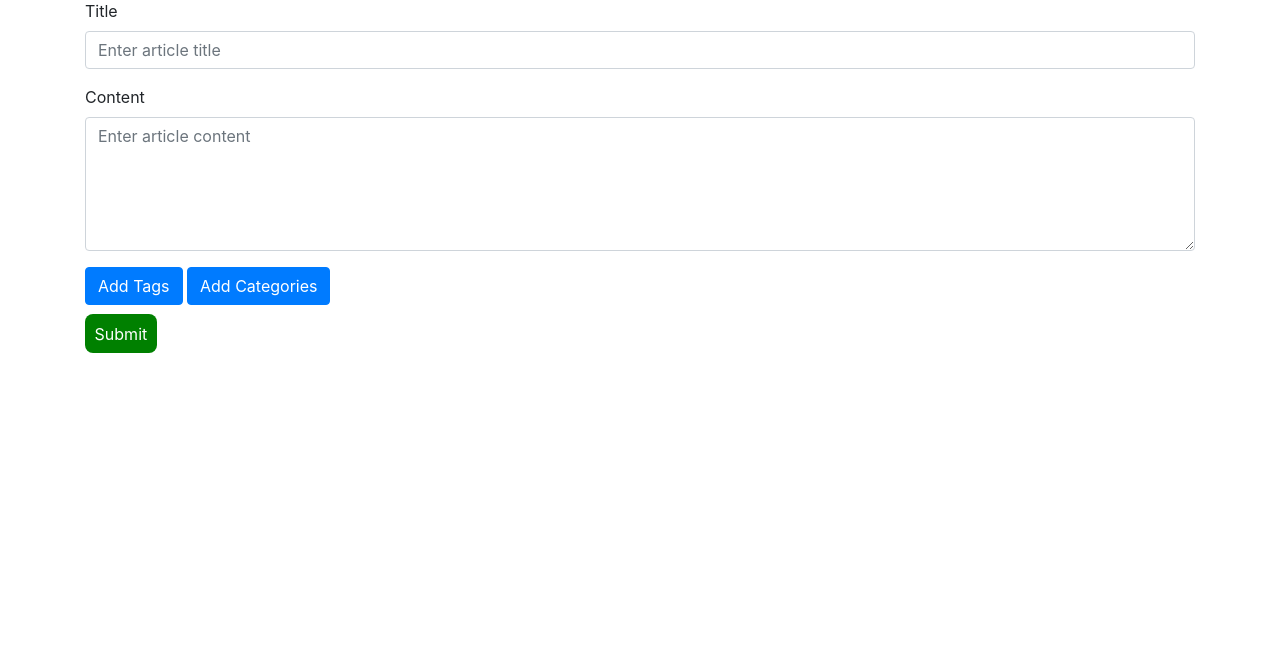
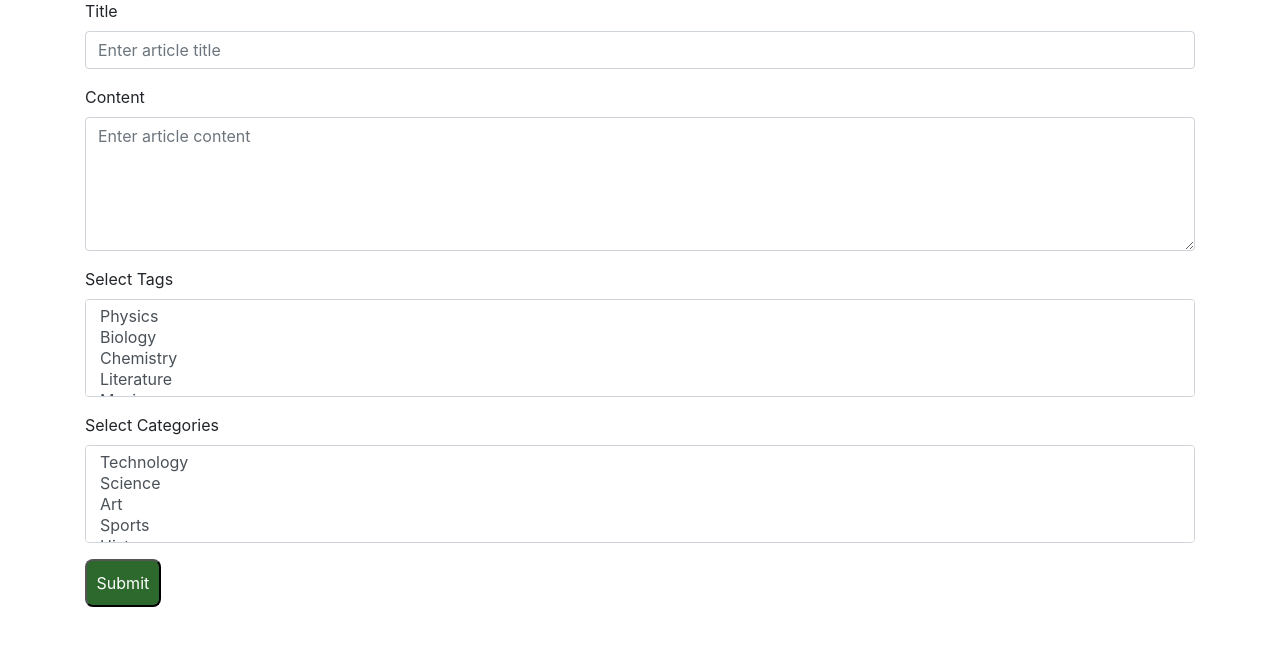
Before and after one commit to Youcode-Classe-E-2023-2024/elmehdi_elfari_Wiki, a PHP site: page /views/addarticle_view.php in a window 1280 px wide. Shown: the part 71-717 px from the top of the page. Run offline with PHP 8.4, Linux system fonts and the light colour scheme.

Commit message:
add article view

```diff
--- a/views/addarticle_view.php
+++ b/views/addarticle_view.php
@@ -5,60 +5,25 @@
     <meta charset="UTF-8">
     <title>Add Article</title>
     <link href="https://stackpath.bootstrapcdn.com/bootstrap/4.5.2/css/bootstrap.min.css" rel="stylesheet">
+    <link rel="stylesheet" href="assets/css/style.css">
+
 </head>
-<style>
-    .buttonsub {
-        background-color: green;
-        padding: 0.6rem;
-        border-radius: 8px;
-        color: white;
-
-    }
-
-    .buttonsub:hover {
-        color: white;
-        text-decoration: none;
-    }
-</style>
 
 <body>
     <div class="container mt-4">
         <h2>Add New Article</h2>
-        <form>
+        <form method="post" action="index.php?page=addarticle">
             <div class="form-group">
                 <label for="articleTitle">Title</label>
-                <input type="text" class="form-control" id="articleTitle" placeholder="Enter article title">
+                <input type="text" name="title" class="form-control" id="articleTitle" placeholder="Enter article title">
             </div>
             <div class="form-group">
                 <label for="articleContent">Content</label>
-                <textarea class="form-control" id="articleContent" rows="5" placeholder="Enter article content"></textarea>
+                <textarea class="form-control" name="content" id="articleContent" rows="5" placeholder="Enter article content"></textarea>
             </div>
             <div class="form-group">
-                <button type="button" class="btn btn-primary" data-toggle="modal" data-target="#tagsModal">
-                    Add Tags
-                </button>
-                <button type="button" class="btn btn-primary" data-toggle="modal" data-target="#categoriesModal">
-                    Add Categories
-                </button>
-            </div>
-            <a href="index.php?page=wiki" class="buttonsub">Submit</a>
-        </form>
-    </div>
-
-
-    <div class="modal fade" id="tagsModal" tabindex="-1" role="dialog" aria-labelledby="tagsModalLabel" aria-hidden="true">
-        <div class="modal-dialog" role="document">
-            <div class="modal-content">
-                <div class="modal-header">
-                    <h5 class="modal-title" id="tagsModalLabel">Add Tags</h5>
-                    <button type="button" class="close" data-dismiss="modal" aria-label="Close">
-                        <span aria-hidden="true">&times;</span>
-                    </button>
-                </div>
-                <div class="modal-body">
-
                 <label for="tags" class="mb-2">Select Tags</label>
-                    <select class="form-control" id="tags" name="tags[]" multiple>
+                <select class="form-control" id="tags" name="tags" multiple>
                     <option value="Physics">Physics</option>
                     <option value="Biology">Biology</option>
                     <option value="Chemistry">Chemistry</option>
@@ -84,27 +49,9 @@
 
                 </select>
             </div>
-                <div class="modal-footer">
-                    <button type="button" class="btn btn-secondary" data-dismiss="modal">Close</button>
-                    <button type="button" class="btn btn-primary">Save changes</button>
-                </div>
-            </div>
-        </div>
-    </div>
-
-    <div class="modal fade" id="categoriesModal" tabindex="-1" role="dialog" aria-labelledby="categoriesModalLabel" aria-hidden="true">
-        <div class="modal-dialog" role="document">
-            <div class="modal-content">
-                <div class="modal-header">
-                    <h5 class="modal-title" id="categoriesModalLabel">Add Categories</h5>
-                    <button type="button" class="close" data-dismiss="modal" aria-label="Close">
-                        <span aria-hidden="true">&times;</span>
-                    </button>
-                </div>
-                <div class="modal-body">
-
+            <div class="form-group">
                 <label for="categories" class="mb-2">Select Categories</label>
-                    <select class="form-control" id="categories" name="categories[]" multiple>
+                <select class="form-control" id="categories" name="categories" multiple>
                     <option value="Technology">Technology</option>
                     <option value="Science">Science</option>
                     <option value="Art">Art</option>
@@ -113,14 +60,9 @@
 
                 </select>
             </div>
-                <div class="modal-footer">
-                    <button type="button" class="btn btn-secondary" data-dismiss="modal">Close</button>
-                    <button type="button" class="btn btn-primary">Save changes</button>
+            <button class="buttonsub" name="articleSubmit" id="buttom">Submit</button>
+        </form>
     </div>
-            </div>
-        </div>
-    </div>
-
 
     <script src="https://code.jquery.com/jquery-3.5.1.slim.min.js"></script>
     <script src="https://cdn.jsdelivr.net/npm/@popperjs/core@2.11.6/dist/umd/popper.min.js"></script>
```
Lines whose indentation alone changed are shown as unchanged.
